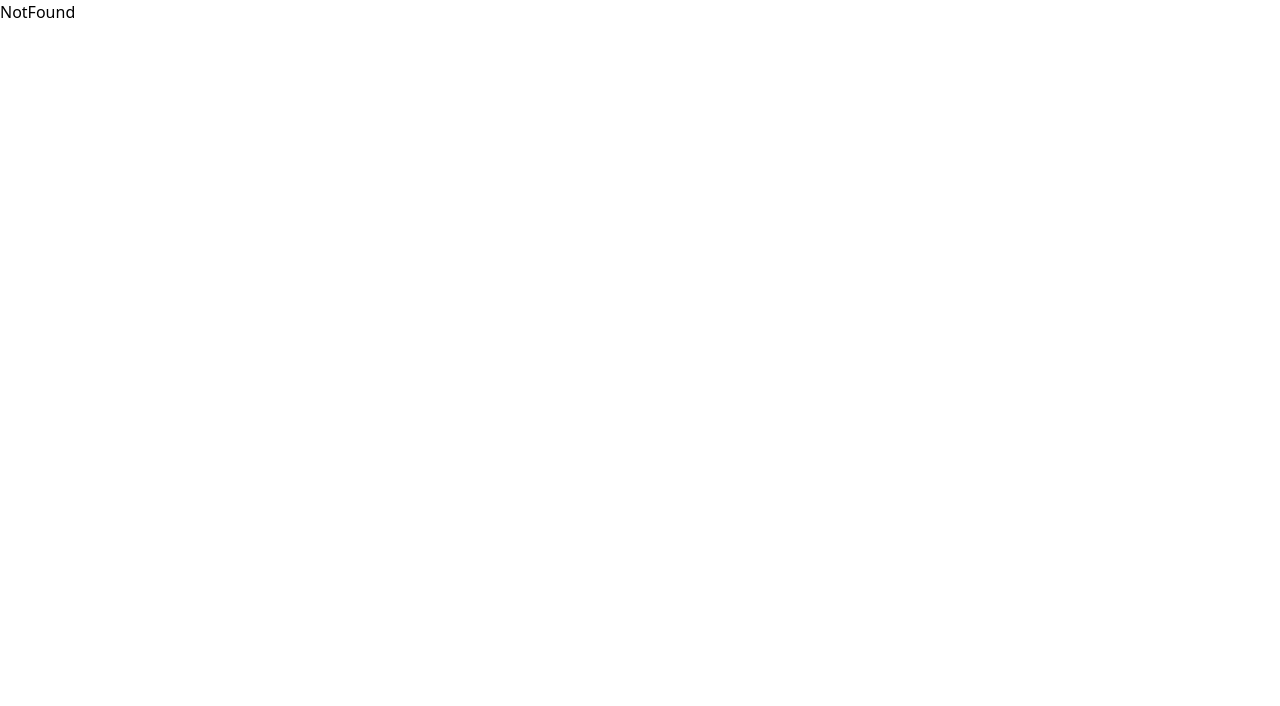
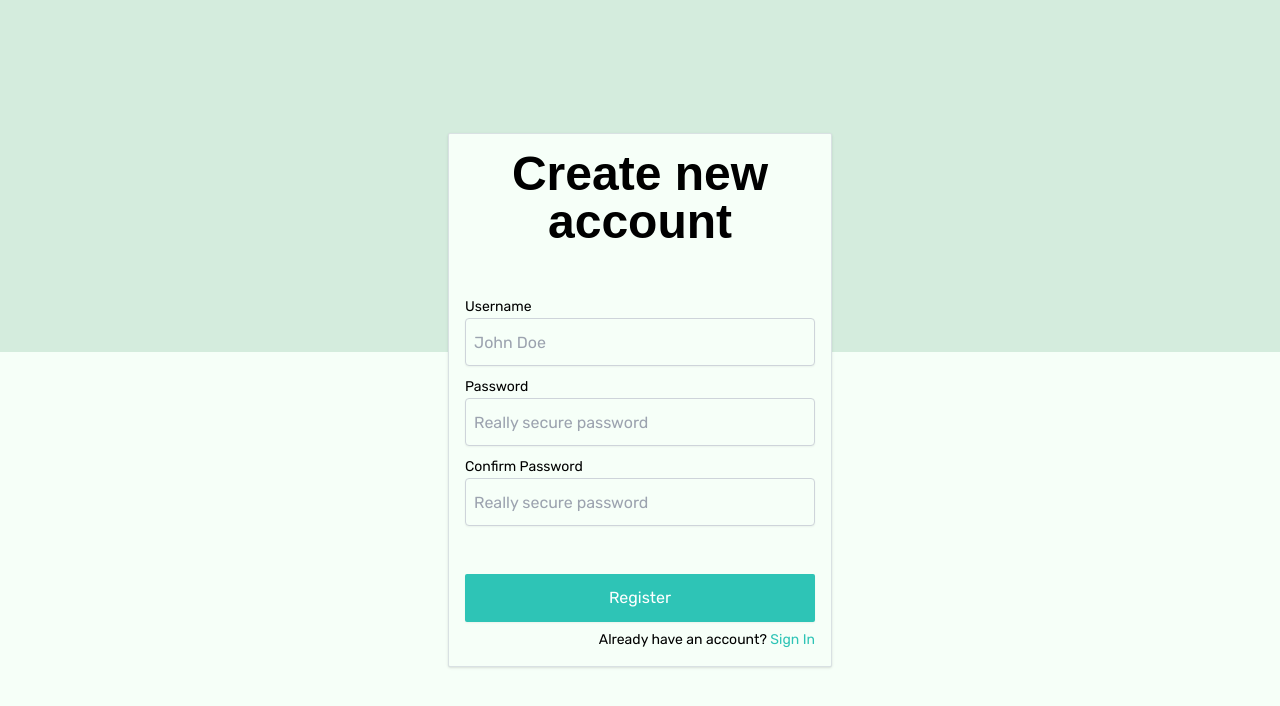
Before and after one commit to Esmin53/digital-marketplace, a React (Vite) app in the folder client/: page /register in a window 1280 px wide. Shown: the top 706 px of the page. Built offline with nearby package versions, Linux system fonts and the light colour scheme; a web font is replaced by a local one.

Commit message:
Add login and register pages

```diff
--- a/client/src/App.tsx
+++ b/client/src/App.tsx
@@ -3,8 +3,9 @@ import Home from "./pages/Home"
 import ProductList from "./pages/ProductList"
 import ProductDetail from "./pages/ProductDetail"
 import Checkout from "./pages/Checkout"
-import Auth from "./pages/Auth"
 import NotFound from "./pages/NotFound"
+import Register from "./pages/Register"
+import Login from "./pages/Login"
 
 function App() {
 
@@ -15,7 +16,8 @@ function App() {
         <Route path="/products" element={<ProductList />} />
         <Route path="/products/:id" element={<ProductDetail />} />
         <Route path="/checkout" element={<Checkout />} />
-        <Route path="/auth" element={<Auth />} />
+        <Route path="/register" element={<Register />} />
+        <Route path="/login" element={<Login />} />
         <Route path="*" element={<NotFound />} />
       </Routes>
     </Router>
--- a/client/src/components/Navbar.tsx
+++ b/client/src/components/Navbar.tsx
@@ -30,7 +30,7 @@ const Navbar = () => {
             </div>
             <div className="flex h-full items-center ml-auto gap-3">
                 {user === null ? <div className="flex items-center gap-8 text-text font-rubik">
-                    <p className="cursor-pointer">Register</p>
+                    <Link to={'/register'} className="cursor-pointer">Register</Link>
                     <p className="cursor-pointer">Sign In</p>
                 </div> : <FaRegCircleUser className="text-xl"/>}
                 <div className="h-8 w-[0.75px] bg-accent-teal/70 shadow"/>
--- a/client/src/pages/Auth.tsx
+++ /dev/null
@@ -1,9 +0,0 @@
-import React from 'react'
-
-const Auth = () => {
-  return (
-    <div>Auth</div>
-  )
-}
-
-export default Auth
--- /dev/null
+++ b/client/src/pages/Login.tsx
@@ -0,0 +1,28 @@
+import { Link } from "react-router-dom"
+
+const Login = () => {
+  return (
+    <div className="w-screen h-screen flex relative items-center justify-center bg-primary font-rubik">
+        <div className="h-[44%] w-full bg-secondary absolute top-0" />
+        <div className="max-w-96 w-full min-h-96 bg-transparent sm:bg-primary sm:shadow z-10 sm:border border-accent-lightgray/70 rounded-sm flex flex-col p-4 items-center gap-12">
+            <h1 className="font-smooch text-5xl font-bold text-center">Sign In</h1>
+            <div className="flex-1 w-full flex items-center justify-center flex-col gap-2">
+            <div className="w-full">
+                <label className="text-sm">Username</label>
+                <input className="w-full h-12 rounded shadow-sm border border-accent-lightgray bg-primary px-2" placeholder="John Doe"/>
+            </div>
+            <div className="w-full">
+                <label className="text-sm">Password</label>
+                <input className="w-full h-12 rounded shadow-sm border border-accent-lightgray bg-primary px-2" placeholder="*********"/>
+            </div>
+            </div>
+            <div className="flex flex-col gap-2 w-full">
+                <button className="w-full h-12 bg-accent-teal shadow-sm rounded-sm text-white">Login</button>
+                <Link to='/register' className="text-sm ml-auto">Don&apos;t have an account? <span className="text-accent-teal">Sign Up</span></Link>
+            </div>
+        </div>
+    </div>
+  )
+}
+
+export default Login
--- /dev/null
+++ b/client/src/pages/Register.tsx
@@ -0,0 +1,32 @@
+import { Link } from "react-router-dom"
+
+const Register = () => {
+  return (
+    <div className="w-screen h-screen flex relative items-center justify-center bg-primary font-rubik">
+        <div className="h-[44%] w-full bg-secondary absolute top-0 " />
+        <div className="max-w-96 w-full min-h-96 bg-transparent sm:bg-primary sm:shadow z-10 sm:border border-accent-lightgray/70 rounded-sm flex flex-col p-4 items-center gap-12">
+            <h1 className="font-smooch text-5xl font-bold text-center">Create new account</h1>
+            <div className="flex-1 w-full flex items-center justify-center flex-col gap-2">
+            <div className="w-full">
+                <label className="text-sm">Username</label>
+                <input className="w-full h-12 rounded shadow-sm border border-accent-lightgray bg-primary px-2" placeholder="John Doe"/>
+            </div>
+            <div className="w-full">
+                <label className="text-sm">Password</label>
+                <input className="w-full h-12 rounded shadow-sm border border-accent-lightgray bg-primary px-2" placeholder="Really secure password"/>
+            </div>
+            <div className="w-full">
+                <label className="text-sm">Confirm Password</label>
+                <input className="w-full h-12 rounded shadow-sm border border-accent-lightgray bg-primary px-2" placeholder="Really secure password"/>
+            </div>
+            </div>
+            <div className="flex flex-col gap-2 w-full">
+                <button className="w-full h-12 bg-accent-teal shadow-sm rounded-sm text-white">Register</button>
+                <Link to='/login' className="text-sm ml-auto">Already have an account? <span className="text-accent-teal">Sign In</span></Link>
+            </div>
+        </div>
+    </div>
+  )
+}
+
+export default Register
```
